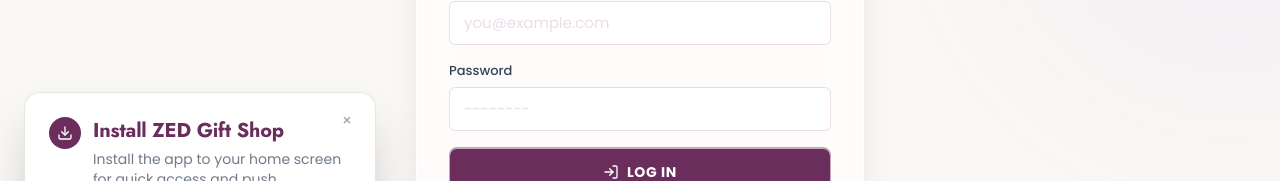
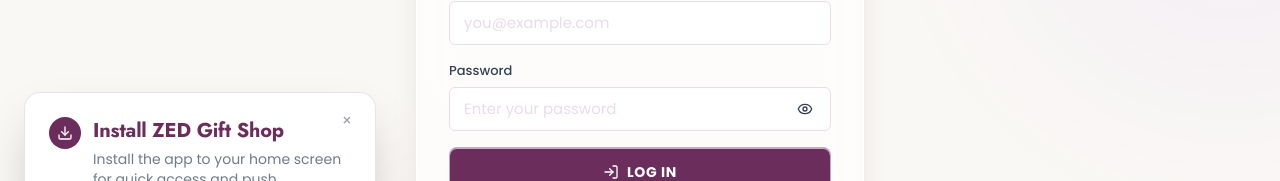
Before and after one commit to ZEDFELIX/zed-gift-shop-2, a Next.js app: page /login in a window 1280 px wide. Shown: the part 418-599 px from the top of the page. Built offline with nearby package versions, Linux system fonts and the light colour scheme; no server answers; the database is empty.

Commit message:
Improve sign-in form accessibility and clarity

```diff
--- a/src/components/auth/AuthForm.tsx
+++ b/src/components/auth/AuthForm.tsx
@@ -88,28 +88,26 @@ export function AuthForm({ mode }: { mode: "login" | "register" }) {
               type={passwordInputType}
               autoComplete={isLogin ? "current-password" : "new-password"}
               className="field auth-field pl-9 relative z-10 pointer-events-auto select-text"
-              placeholder={showPassword ? "--------" : "--------"}
+              placeholder={isLogin ? "Enter your password" : "Create a password"}
               value={form.password}
               onChange={(e) => setForm({ ...form, password: e.target.value })}
               required
               minLength={isLogin ? 1 : 8}
             />
-            {showPassword ? (
-              <EyeOff
-                className="absolute right-3 top-1/2 size-4 -translate-y-1/2 text-[#334155] cursor-pointer hover:text-zed-950"
-                onClick={() => setShowPassword(false)}
-              />
-            ) : (
-              <Eye
-                className="absolute right-3 top-1/2 size-4 -translate-y-1/2 text-[#334155] cursor-pointer hover:text-zed-950"
-                onClick={() => setShowPassword(true)}
-              />
-            )}
+            <button
+              type="button"
+              onClick={() => setShowPassword((visible) => !visible)}
+              aria-label={showPassword ? "Hide password" : "Show password"}
+              aria-pressed={showPassword}
+              className="absolute right-2 top-1/2 z-20 grid size-9 -translate-y-1/2 place-items-center rounded-lg text-[#334155] transition-colors hover:bg-black/5 hover:text-zed-950 focus-visible:outline focus-visible:outline-2 focus-visible:outline-offset-1 focus-visible:outline-zed-950"
+            >
+              {showPassword ? <EyeOff className="size-4" aria-hidden="true" /> : <Eye className="size-4" aria-hidden="true" />}
+            </button>
           </div>
           {!isLogin && <p className="mt-1 text-xs text-[#334155]">At least 8 characters.</p>}
         </div>
 
-        {error && <p className="rounded-zed bg-red-50/70 px-4 py-3 text-sm text-red-700 backdrop-blur-sm">{error}</p>}
+        {error && <p role="alert" aria-live="polite" className="rounded-zed bg-red-50/70 px-4 py-3 text-sm text-red-700 backdrop-blur-sm">{error}</p>}
 
         <button type="submit" disabled={loading} className="flex w-full items-center justify-center gap-2 rounded-zed bg-zed-950 py-3.5 text-sm font-bold uppercase tracking-wider text-white disabled:opacity-50">
           {loading ? <Loader2 className="size-4 animate-spin" /> : <LogIn className="size-4" />}
```
